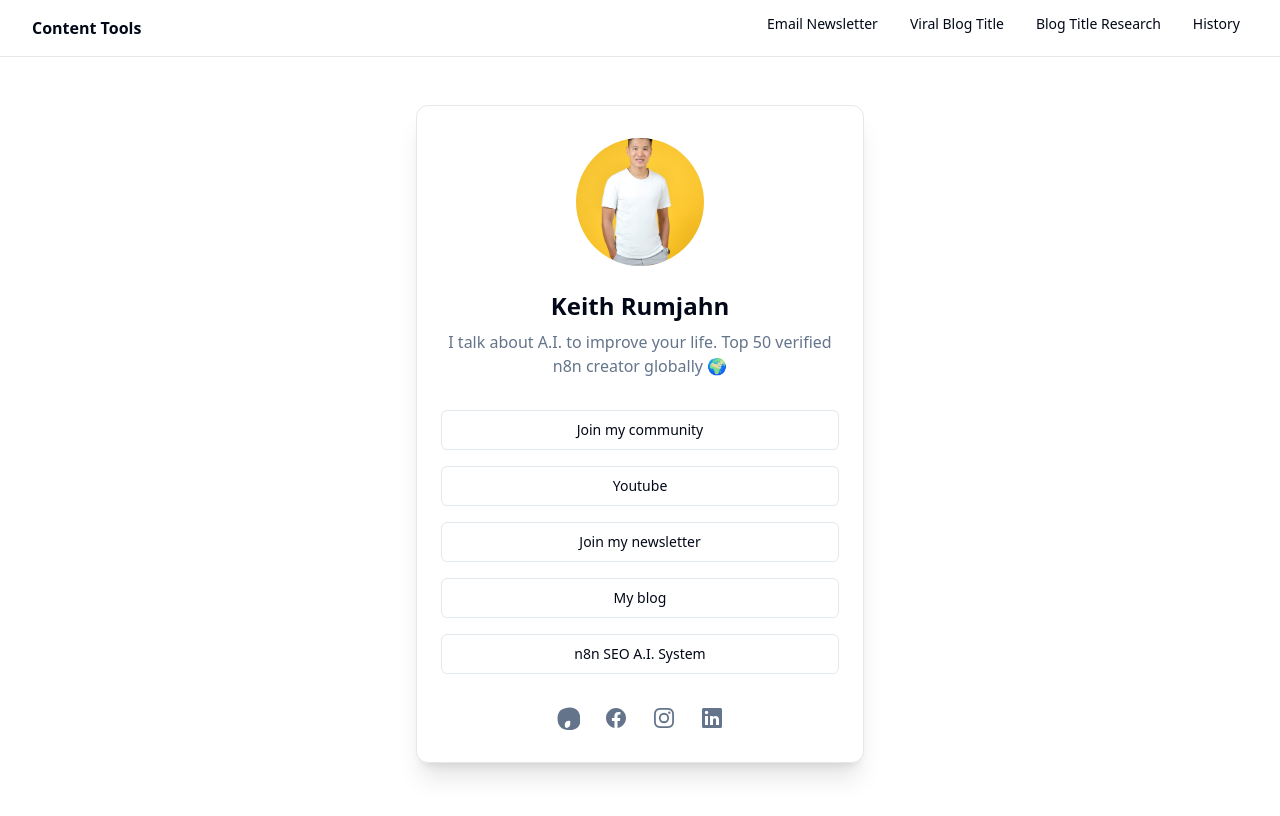
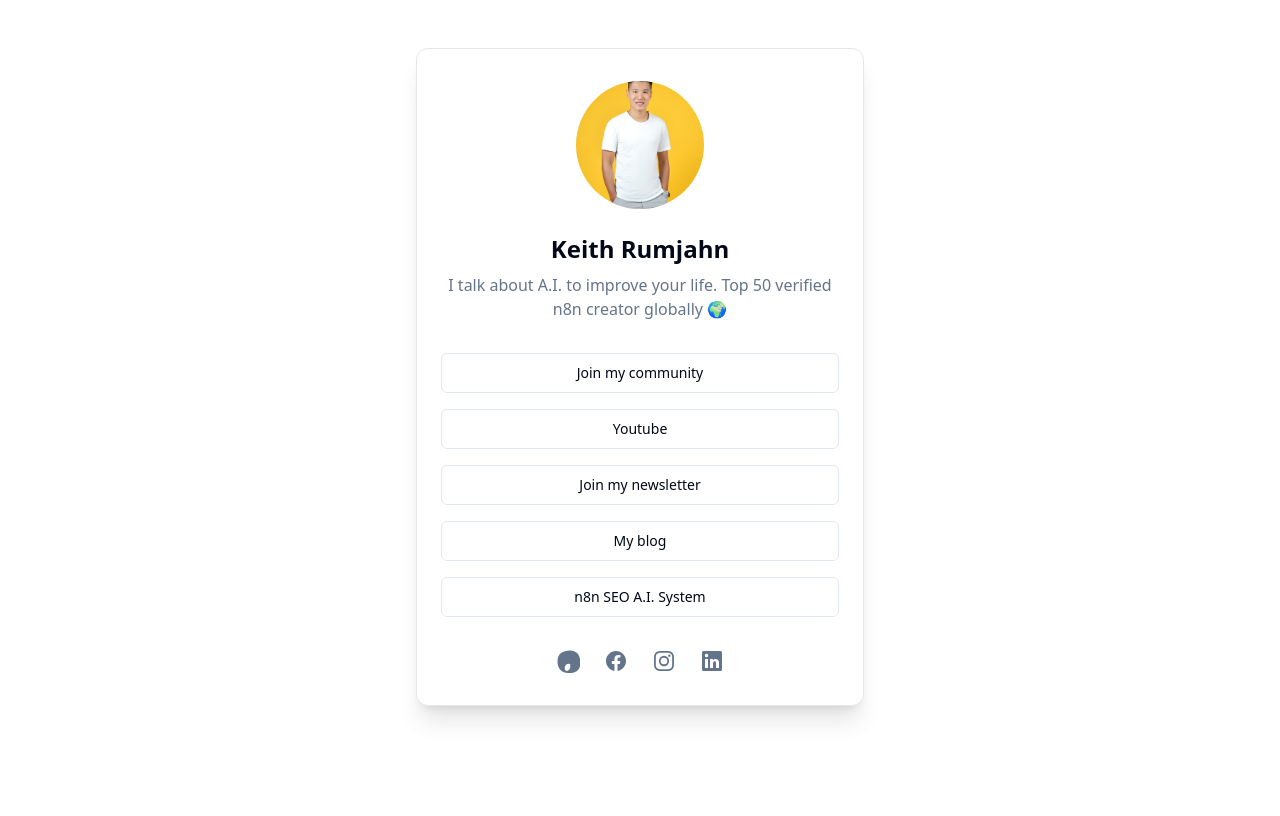
Before and after one commit to krumjahn/LinkInBio, a Next.js app: page / in a window 1280 px wide. Shown: the top 816 px of the page. Built offline with nearby package versions, Linux system fonts and the light colour scheme.

Commit message:
Remove MainNav toolbar component

```diff
--- a/src/app/layout.tsx
+++ b/src/app/layout.tsx
@@ -1,7 +1,6 @@
 import type { Metadata } from "next";
 import { Geist, Geist_Mono } from "next/font/google";
 import Script from "next/script";
-import { MainNav } from "@/components/nav";
 import "./globals.css";
 
 const geistSans = Geist({
@@ -36,7 +35,7 @@ export default function RootLayout({
           strategy="afterInteractive"
         />
         <div className="relative flex min-h-screen flex-col">
-          <MainNav />
+          {/* <MainNav /> */}
           <div className="flex-1">{children}</div>
         </div>
       </body>
--- a/src/components/nav.tsx
+++ /dev/null
@@ -1,54 +0,0 @@
-'use client';
-
-import Link from 'next/link';
-import { usePathname } from 'next/navigation';
-
-export function MainNav() {
-  const pathname = usePathname();
-
-  return (
-    <nav className="border-b bg-white">
-      <div className="container flex h-14 items-center justify-between">
-        <Link href="/" className="flex items-center space-x-2">
-          <span className="font-bold">
-            Content Tools
-          </span>
-        </Link>
-        <nav className="flex items-center gap-2 md:gap-4 text-sm font-medium overflow-x-auto pb-2">
-          <Link
-            href="/content-tools/email-newsletter"
-            className={`whitespace-nowrap px-2 py-1 rounded-md transition-colors hover:bg-gray-100 ${
-              pathname === '/content-tools/email-newsletter' ? 'bg-gray-100' : ''
-            }`}
-          >
-            Email Newsletter
-          </Link>
-          <Link
-            href="/content-tools/viral-blog-title"
-            className={`whitespace-nowrap px-2 py-1 rounded-md transition-colors hover:bg-gray-100 ${
-              pathname === '/content-tools/viral-blog-title' ? 'bg-gray-100' : ''
-            }`}
-          >
-            Viral Blog Title
-          </Link>
-          <Link
-            href="/content-tools/blog-title-research"
-            className={`whitespace-nowrap px-2 py-1 rounded-md transition-colors hover:bg-gray-100 ${
-              pathname === '/content-tools/blog-title-research' ? 'bg-gray-100' : ''
-            }`}
-          >
-            Blog Title Research
-          </Link>
-          <Link
-            href="/content-tools/history"
-            className={`whitespace-nowrap px-2 py-1 rounded-md transition-colors hover:bg-gray-100 ${
-              pathname === '/content-tools/history' ? 'bg-gray-100' : ''
-            }`}
-          >
-            History
-          </Link>
-        </nav>
-      </div>
-    </nav>
-  );
-}
```
